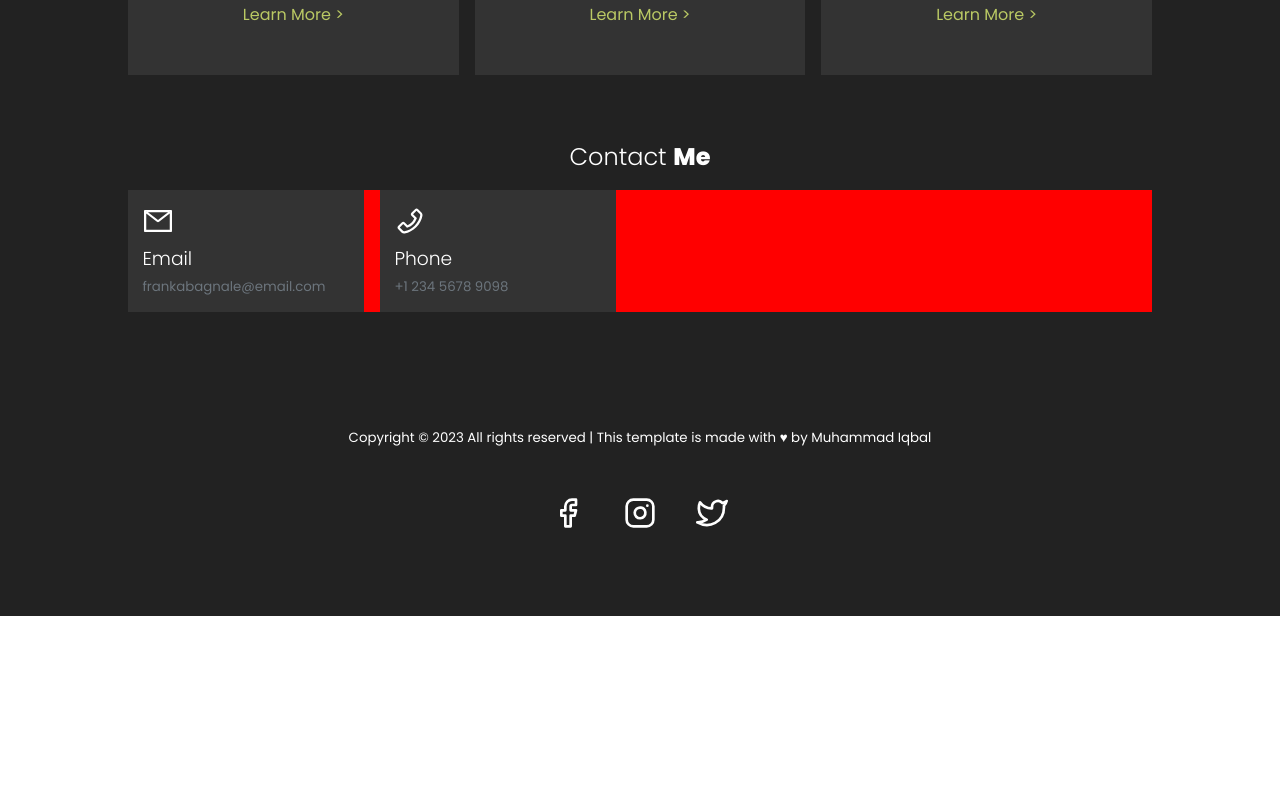
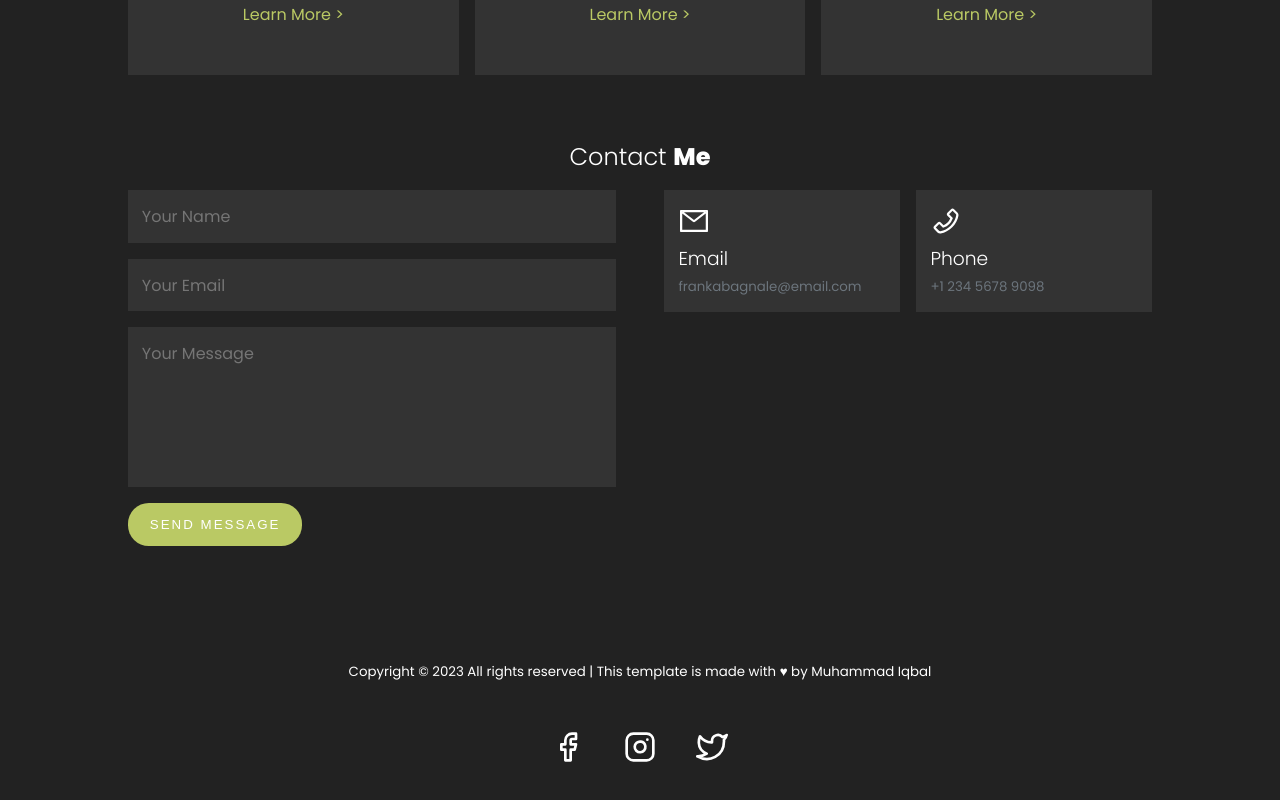
Before and after one commit to hellofromiqbal/portfolio-test2, a React (Create React App) app: page / in a window 1280 px wide. Shown: the part 2241-3041 px from the top of the page. Before the commit the page ends 2857 px from the top, so only its background shows below. Built offline with nearby package versions, Linux system fonts and the light colour scheme; the HTML template or start-up script is replaced by a standard one.

Commit message:
sixth commit

```diff
--- a/src/components/contact/Contact.js
+++ b/src/components/contact/Contact.js
@@ -6,6 +6,12 @@ const Contact = () => {
     <section className="contact__container" id="contact">
       <h2>Contact <span>Me</span></h2>
       <div className="contact__content">
+        <form action="">
+          <input name='name' type="text" placeholder='Your Name' autoComplete='off' />
+          <input name='email' type="email" placeholder='Your Email' autoComplete='off' />
+          <textarea name="message" placeholder='Your Message'></textarea>
+          <button className="btn btn-primary">SEND MESSAGE</button>
+        </form>
         <div className="contact__card-list">
           <article className="card-item">
             <AiOutlineMail className='card-icon'/>
--- a/src/components/contact/contact.css
+++ b/src/components/contact/contact.css
@@ -18,20 +18,16 @@
 
 .contact__content {
     display: grid;
-    background: red;
     grid-template-columns: repeat(2, 1fr);
     width: 80%;
     margin: 0 auto;
     gap: 3rem;
 }
 
-form {
-    display: flex;
-    flex-direction: column;
-    gap: 1rem;
-}
-
 form input, form textarea {
+    display: block;
+    margin-bottom: 1rem;
+    width: 100%;
     background: #333;
     border: 1px solid transparent;
     resize: none;
```
